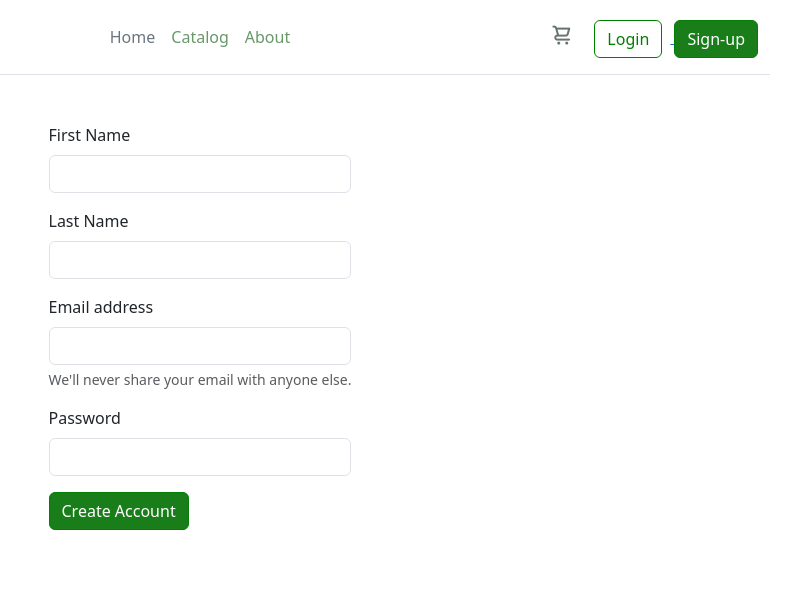
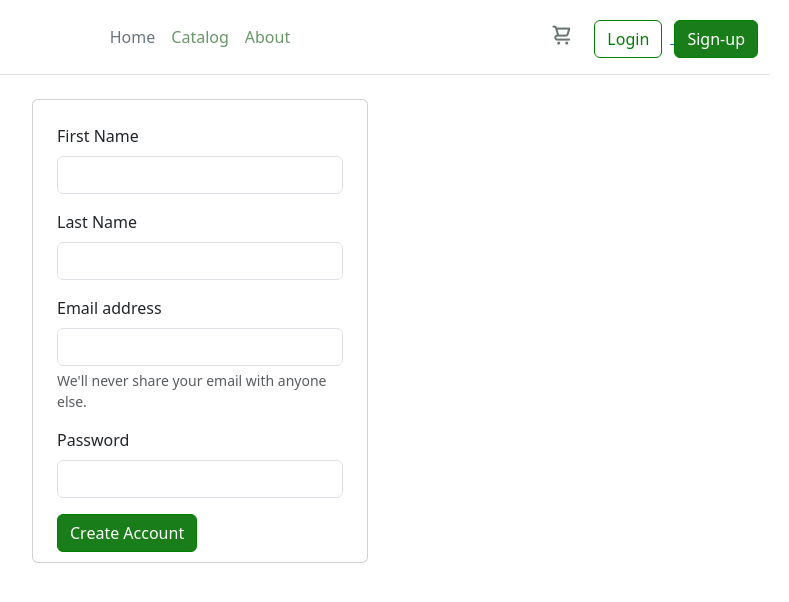
Before and after one commit to rjma341/https---github.com-rjma341-Capstone1, a plain HTML site: page registration.html in a window 1280 px wide. Shown: the whole page, without its empty margins (440-1229 px from the left). Drawn offline with nearby package versions, Linux system fonts and the light colour scheme.

Commit message:
put checkout,login, and registration content into cards.

```diff
--- a/registration.html
+++ b/registration.html
@@ -37,10 +37,11 @@
         <a href="registration.html"> <button type="button" class="btn btn-primary">Sign-up</button> </a>
       </div>
     </header>
-    <div class="container-lg">&NonBreakingSpace;</div>
-    <div class="container-fluid d-flex justify-content-center align-content-center">
-      <div>
-        <div class="mb-3">
+    <div class="container card mb-3" style="width: 21rem;height: 29rem;">
+      <div class="container-lg">&NonBreakingSpace;</div>
+        <div class="container-fluid d-flex justify-content-center align-content-center">
+          <div>
+          <div class="mb-3">
           <label for="exampleInputEmail1" class="form-label">First Name</label>
           <input type="email" class="form-control" id="exampleInputEmail1" aria-describedby="emailHelp" />
         </div>
@@ -60,5 +61,6 @@
         <a href="index.html"> <button class="btn btn-primary">Create Account</button></a>
       </div>
     </div>
+    </div>
   </body>
 </html>
```
Also changed, not shown: checkout.html (+2 -0 lines), login.html (+4 -1 lines).
